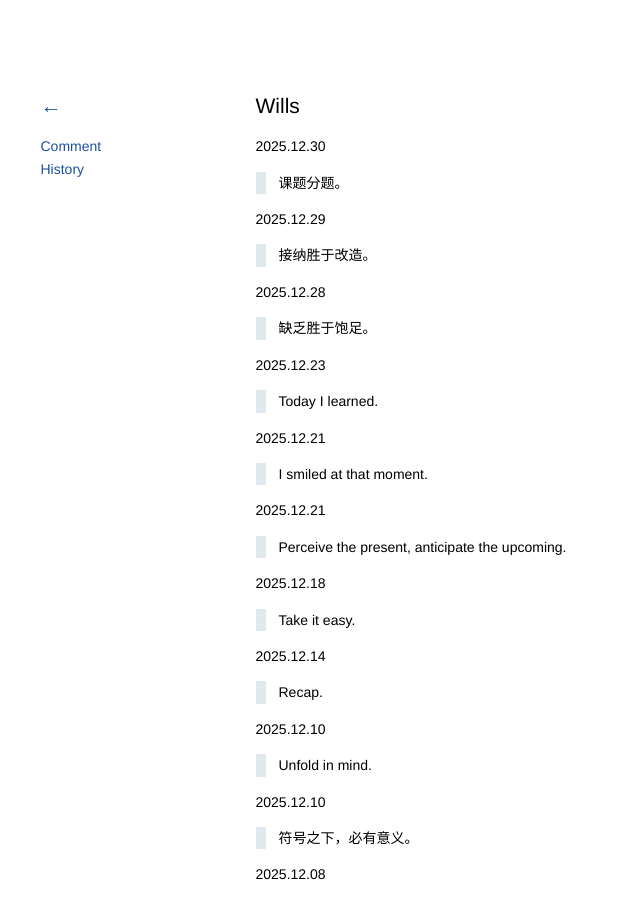
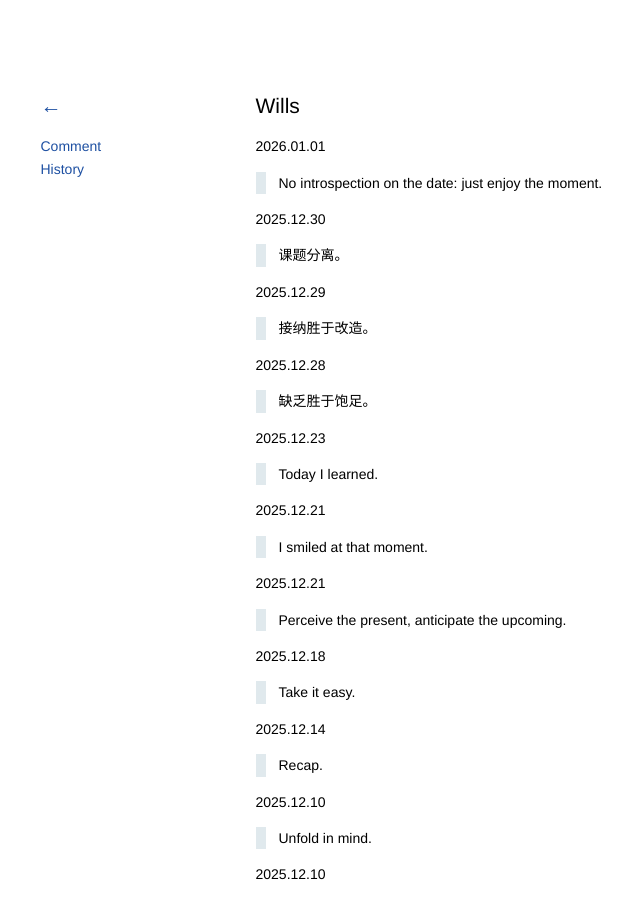
Before and after one commit to kidlj/awei, a Jekyll site: the page built from _wiki/wills.md, in a window 1280 px wide and 900 px high. Shown: the whole window, without its empty margins (92-732 px from the left). Built offline with Jekyll 4.4.1, drawn with Linux system fonts in a browser that asks for light colours.

Commit message:
update wills

```diff
--- a/_wiki/wills.md
+++ b/_wiki/wills.md
@@ -2,9 +2,13 @@
 title: Wills
 ---
 
+2026.01.01
+
+> No introspection on the date: just enjoy the moment.
+
 2025.12.30
 
-> 课题分题。
+> 课题分离。
 
 2025.12.29
 
```
